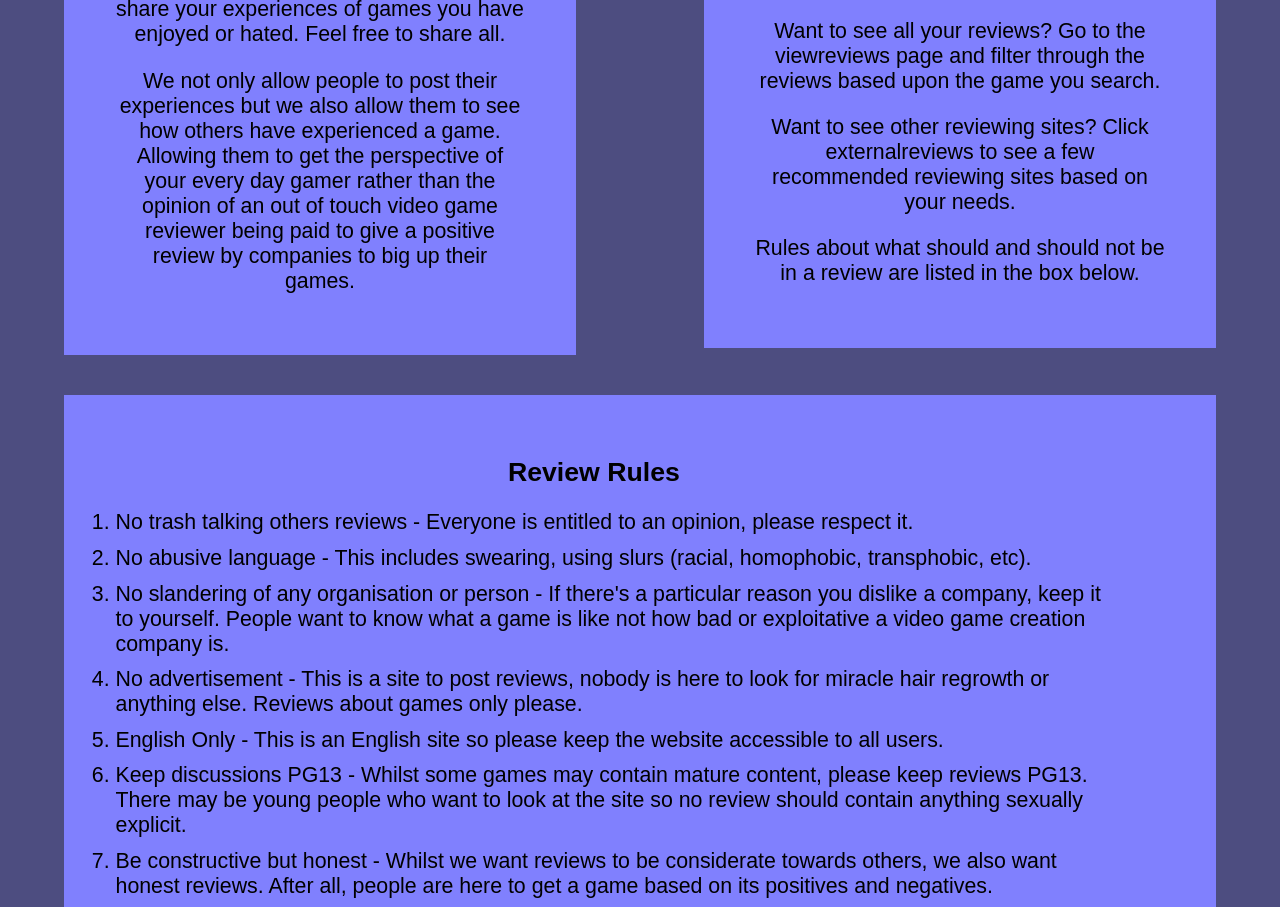
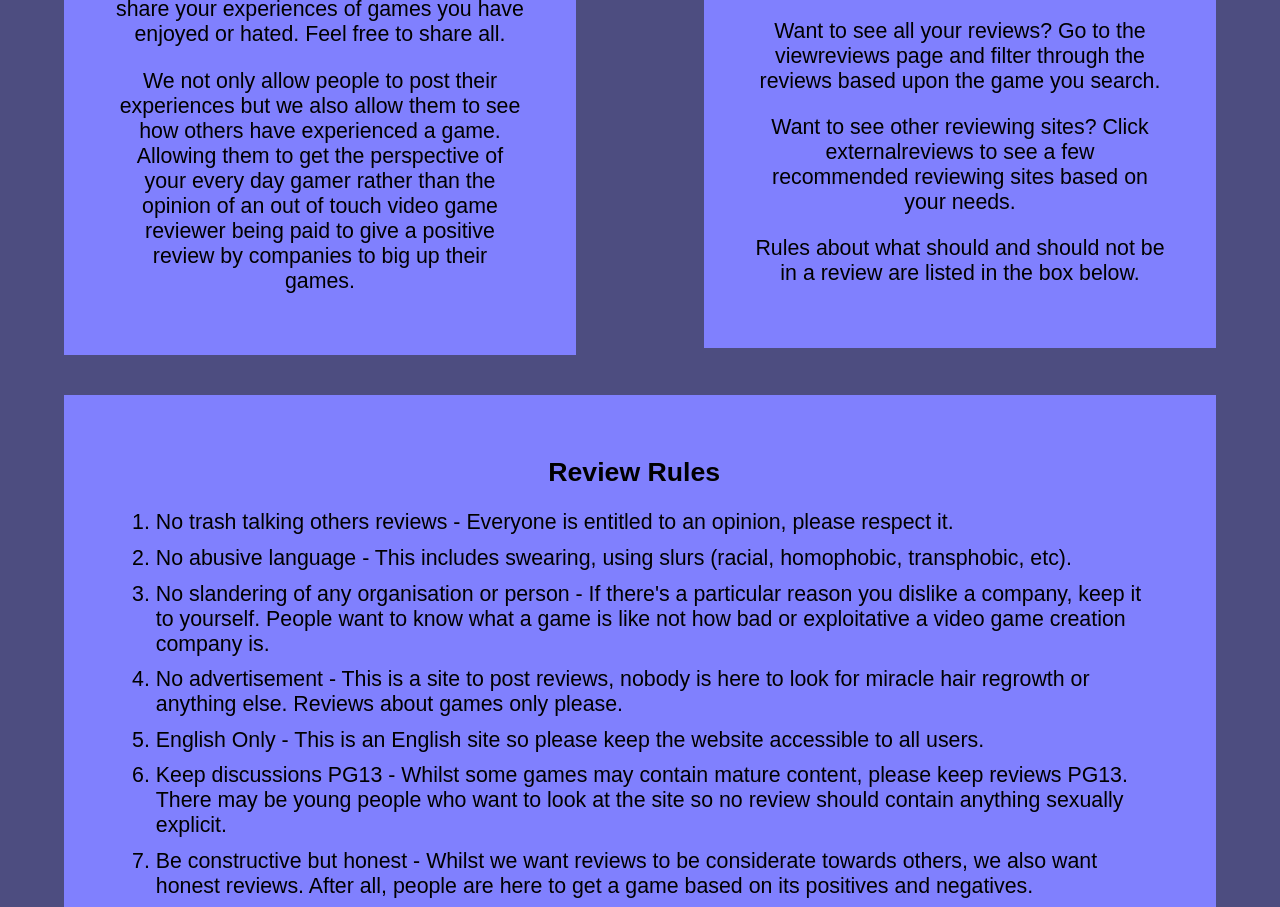
Before and after one commit to SSpencer-Mcfad99/ReviewSite, a plain HTML site: page index.html in a window 1280 px wide. Shown: the part 517-1424 px from the top of the page. Drawn offline with Linux system fonts and the light colour scheme.

Commit message:
I swear they're equal this time

```diff
--- a/css/styles.css
+++ b/css/styles.css
@@ -323,7 +323,7 @@ button, .buttonDel {
 }
 
 .full-col-outer-left {
-  width: 1%;
+  width: 2%;
 }
 
 .ext-inner {
@@ -463,6 +463,9 @@ button, .buttonDel {
       width: 5%;
     }
 
+    .full-col-outer-left {
+      width: 4.5%;
+    }
     .col-extrev-right-sm, .col-extrev-right-lg {
       flex-direction: column;
       justify-content: center;
```
